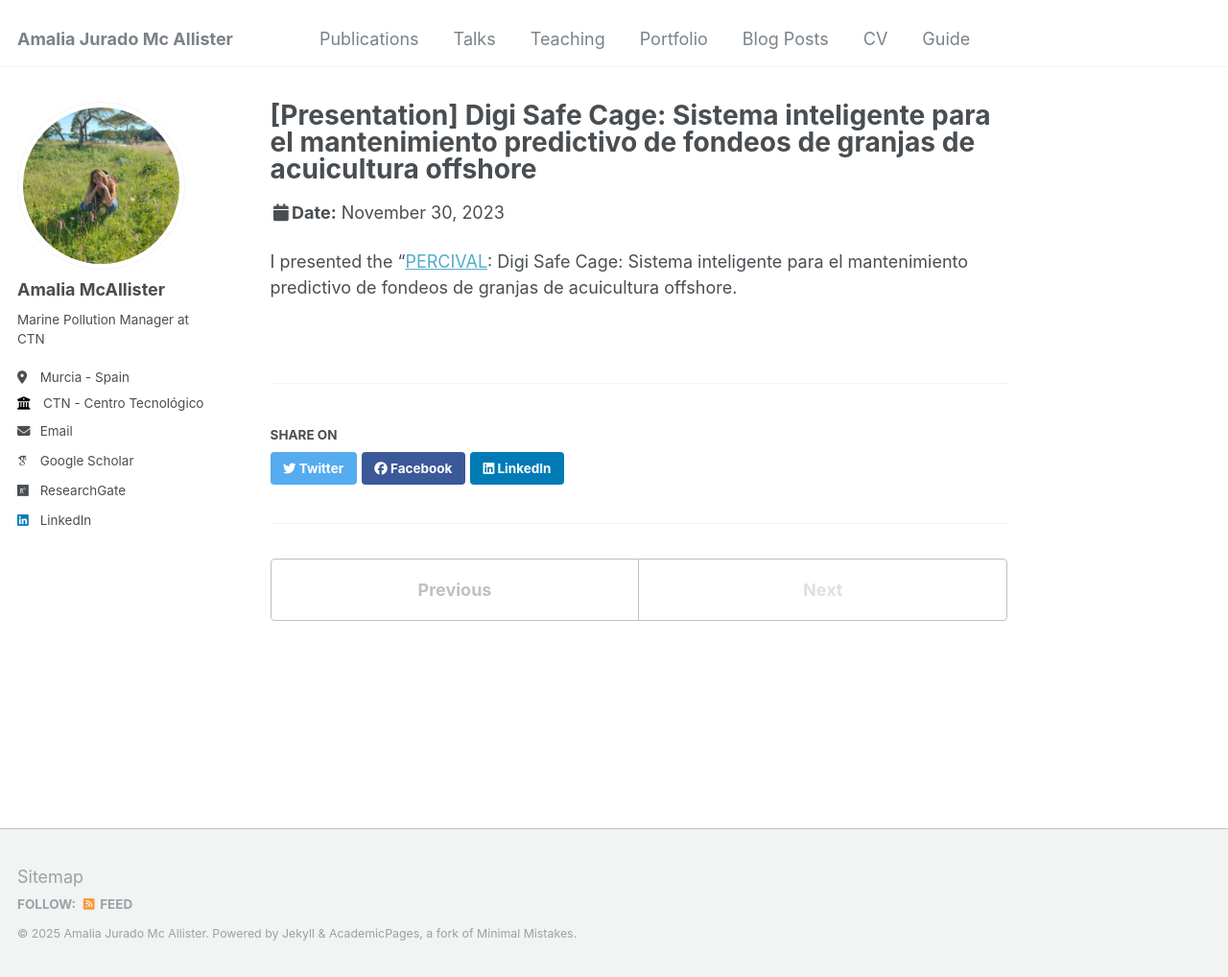
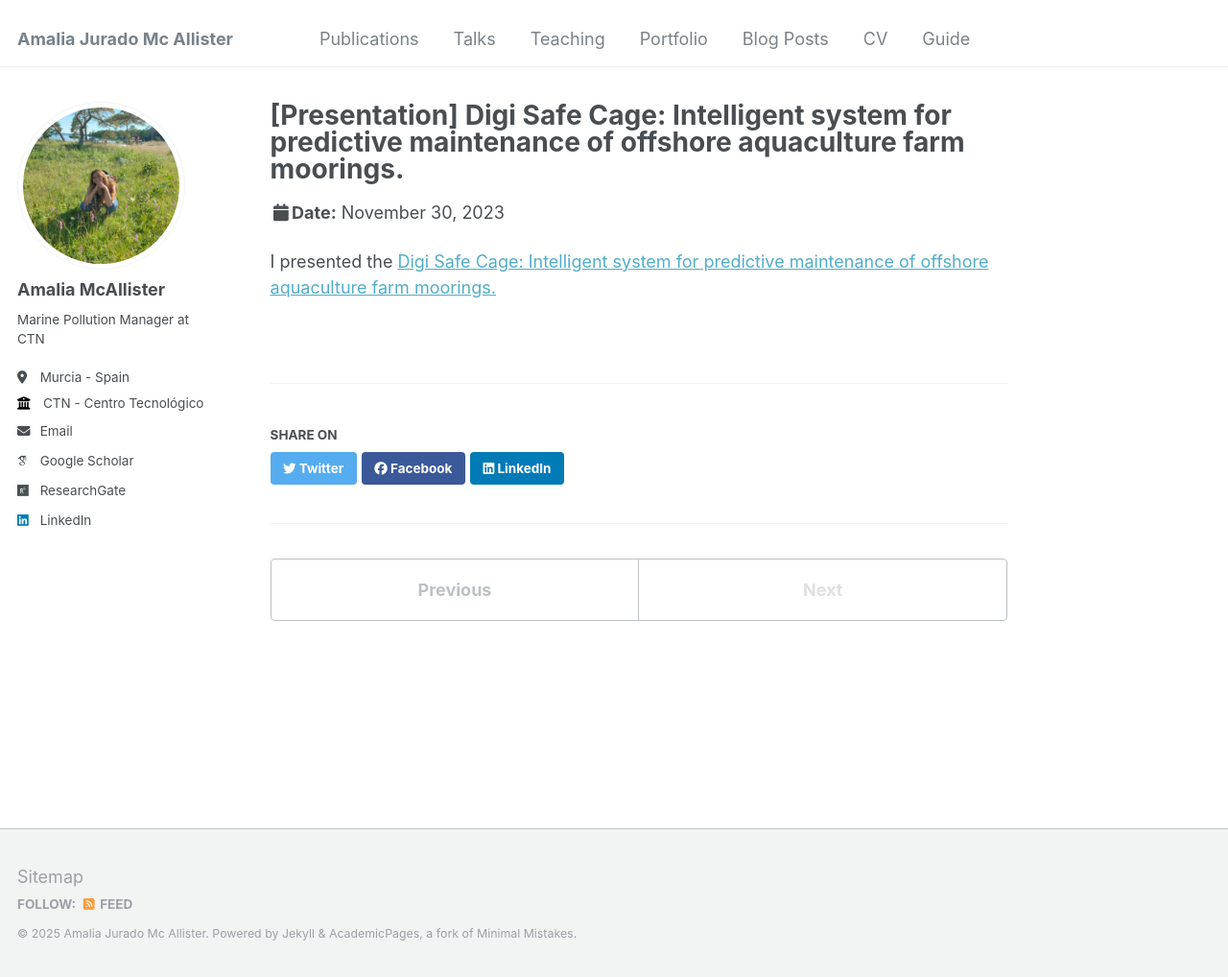
Before and after one commit to amalia-mcallister/amalia-mcallister.github.io, a Jekyll site: the page built from _talks/2023-11-30-UMU_PRESENTATION.md, in a window 1280 px wide and 1018 px high. Shown: the whole window at 96% size. Built offline with Jekyll 4.4.1, drawn with Linux system fonts in a browser that asks for light colours; some web fonts are replaced.

Commit message:
Update 2023-11-30-UMU_PRESENTATION.md

```diff
--- a/_talks/2023-11-30-UMU_PRESENTATION.md
+++ b/_talks/2023-11-30-UMU_PRESENTATION.md
@@ -1,11 +1,11 @@
 ---
-title: "[Presentation] Digi Safe Cage: Sistema inteligente para el mantenimiento predictivo de fondeos de granjas de acuicultura offshore"
+title: "[Presentation] Digi Safe Cage: Intelligent system for predictive maintenance of offshore aquaculture farm moorings."
 collection: talks
 type: "Presentation"
 permalink: /talks/2023-11-30-UMU_PRESENTATION
-venue: "UMU presentation"
+venue: "Jornadas de Innovación y Trasferencia en Sectores de la Economía Azul"
 date: 2023-11-30
 location: "Murcia University"
 ---
 
-I presented the "[PERCIVAL](https://eventos.um.es/106890/detail/jornada-de-innovacion-y-transferencia-en-sectores-de-la-economia-azul-dia-de-la-acuicultura.html): Digi Safe Cage: Sistema inteligente para el mantenimiento predictivo de fondeos de granjas de acuicultura offshore.
+I presented the [Digi Safe Cage: Intelligent system for predictive maintenance of offshore aquaculture farm moorings.](https://eventos.um.es/106890/detail/jornada-de-innovacion-y-transferencia-en-sectores-de-la-economia-azul-dia-de-la-acuicultura.html)
```
